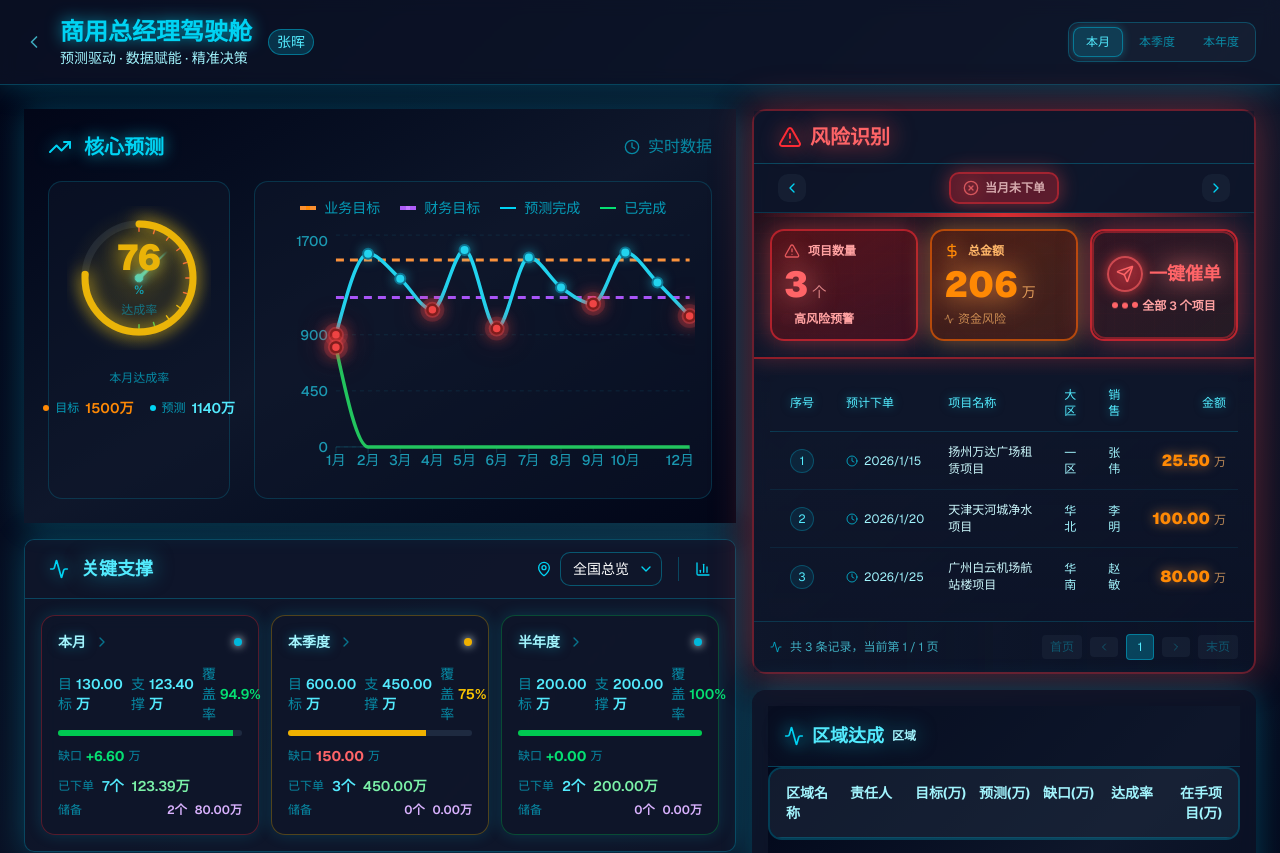
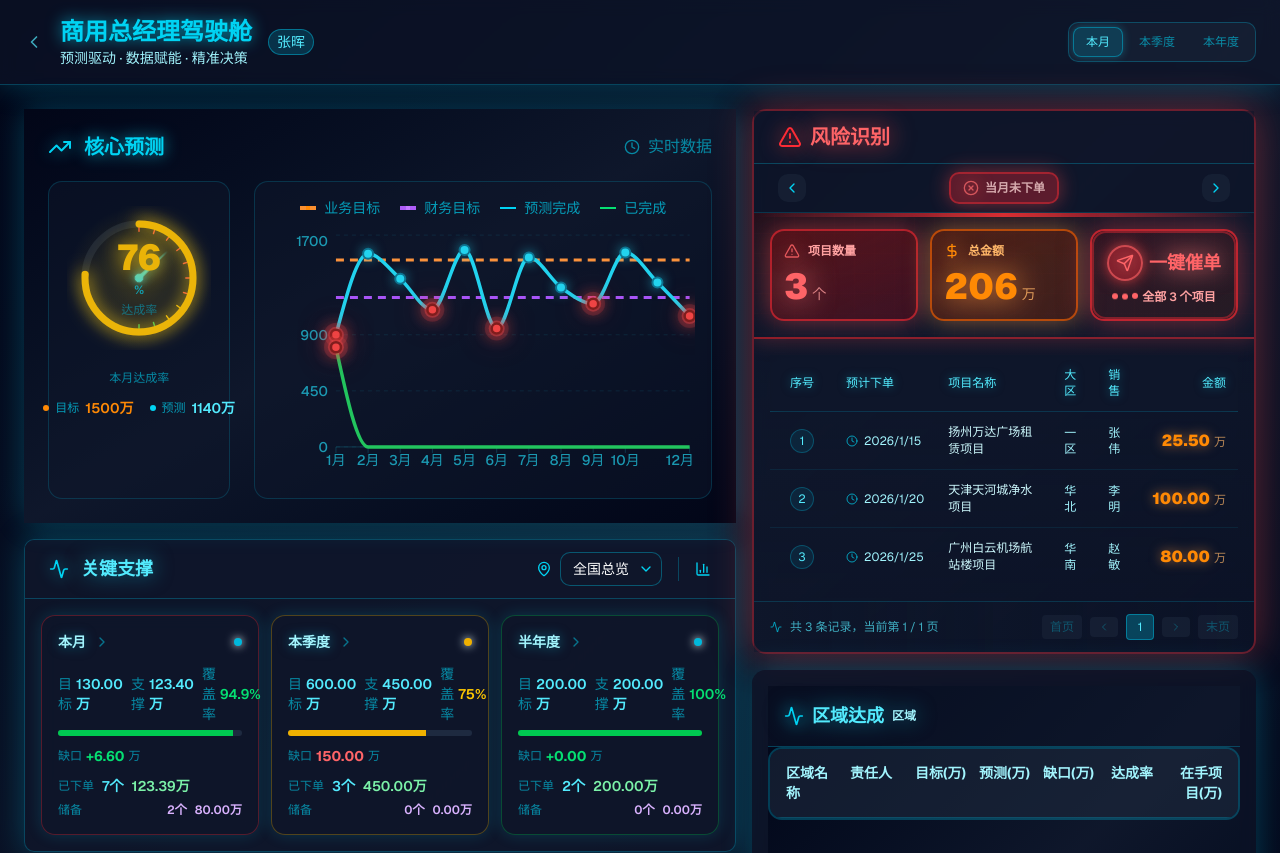
Before and after one commit to navylee1990/coze_jsc, a Next.js app: page /gm in a window 1280 px wide. Shown: the top 853 px of the page. Built offline with nearby package versions, Linux system fonts and the light colour scheme.

Commit message:
refactor(components): 删除指标卡片的底部提示行以减少高度

```diff
--- a/src/components/RiskIdentificationPanel.tsx
+++ b/src/components/RiskIdentificationPanel.tsx
@@ -1484,7 +1484,7 @@ export default function RiskIdentificationPanel({
                     )}>
                       <div className="absolute top-0 right-0 w-20 h-20 bg-red-500/20 rounded-full blur-3xl animate-pulse"></div>
                       <div className="relative z-10">
-                        <div className="flex items-center gap-2 mb-1.5">
+                        <div className="flex items-center gap-2 mb-2">
                           <AlertTriangle className="w-4 h-4 text-red-400 drop-shadow-[0_0_10px_rgba(239,68,68,1)] animate-pulse" />
                           <div className="text-xs font-bold text-red-300">项目数量</div>
                         </div>
@@ -1494,10 +1494,6 @@ export default function RiskIdentificationPanel({
                           </span>
                           <span className="text-sm text-red-300/80">个</span>
                         </div>
-                        <div className="mt-1.5 flex items-center gap-1">
-                          <div className="w-1.5 h-1.5 bg-red-400 rounded-full animate-ping"></div>
-                          <div className="text-xs text-red-300 font-semibold">高风险预警</div>
-                        </div>
                       </div>
                     </div>
 
@@ -1510,7 +1506,7 @@ export default function RiskIdentificationPanel({
                     )}>
                       <div className="absolute top-0 right-0 w-20 h-20 bg-orange-500/20 rounded-full blur-3xl animate-pulse"></div>
                       <div className="relative z-10">
-                        <div className="flex items-center gap-2 mb-1.5">
+                        <div className="flex items-center gap-2 mb-2">
                           <DollarSign className="w-4 h-4 text-orange-400 drop-shadow-[0_0_10px_rgba(251,146,60,1)]" />
                           <div className="text-xs font-bold text-orange-300">总金额</div>
                         </div>
@@ -1519,10 +1515,6 @@ export default function RiskIdentificationPanel({
                             {filteredUnorderedProjects.reduce((sum, p) => sum + p.amount, 0).toFixed(0)}
                           </span>
                           <span className="text-sm text-orange-300/80">万</span>
-                        </div>
-                        <div className="mt-1.5 flex items-center gap-1">
-                          <Activity className="w-2.5 h-2.5 text-orange-300/70" />
-                          <div className="text-xs text-orange-300/70">资金风险</div>
                         </div>
                       </div>
                     </div>
@@ -1542,7 +1534,7 @@ export default function RiskIdentificationPanel({
                       <div className="absolute inset-0 bg-gradient-to-r from-red-500/30 to-orange-500/30 opacity-0 group-hover:opacity-100 transition-opacity duration-300"></div>
                       <div className="absolute inset-0 border-2 border-red-500/50 rounded-xl animate-pulse"></div>
 
-                      <div className="relative z-10 h-full flex flex-col items-center justify-center gap-1.5 py-3">
+                      <div className="relative z-10 h-full flex flex-col items-center justify-center gap-2 py-3">
                         <div className="flex items-center gap-1.5">
                           <div className="w-9 h-9 rounded-full bg-red-500/40 border-2 border-red-400/60 flex items-center justify-center group-hover:scale-110 transition-transform shadow-[0_0_15px_rgba(239,68,68,0.8)]">
                             <Send className="w-4.5 h-4.5 text-red-400 drop-shadow-[0_0_8px_rgba(248,113,113,1)]" />
```
